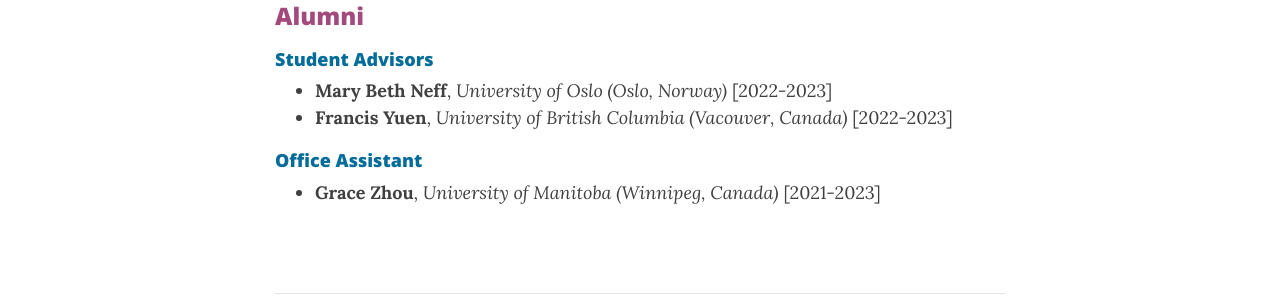
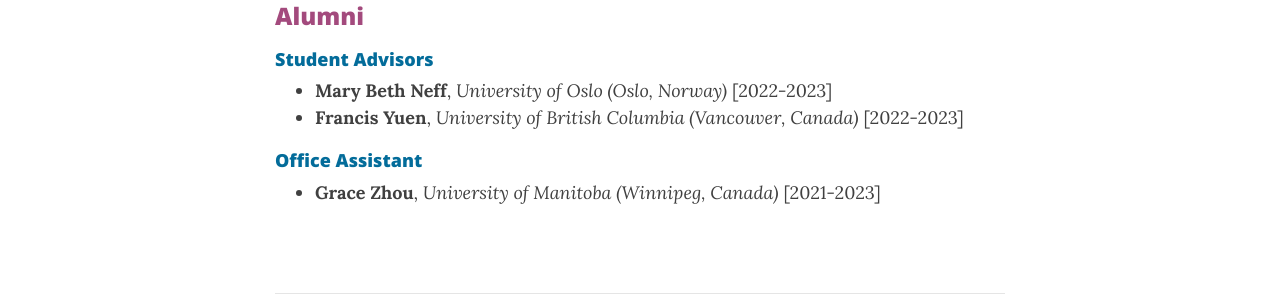
Before and after one commit to manybabies/manybabies.github.io, a Jekyll site: the page built from people.md, in a window 1280 px wide and 900 px high, scrolled down 3223 px. Shown: the part 154-454 px from the top of the window. Built offline with Jekyll 4.4.1, drawn with Linux system fonts in a browser that asks for light colours; nearby versions of some CDN libraries; comment, search, counter and statistics services are not loaded.

Commit message:
Update people.md

```diff
--- a/people.md
+++ b/people.md
@@ -206,7 +206,7 @@
 
 #### Student Advisors
 * **Mary Beth Neff**, *University of Oslo (Oslo, Norway)* [2022-2023]
-* **Francis Yuen**, *University of British Columbia (Vacouver, Canada)* [2022-2023]
+* **Francis Yuen**, *University of British Columbia (Vancouver, Canada)* [2022-2023]
 
 #### Office Assistant
 * **Grace Zhou**, *University of Manitoba (Winnipeg, Canada)* [2021-2023]
```
